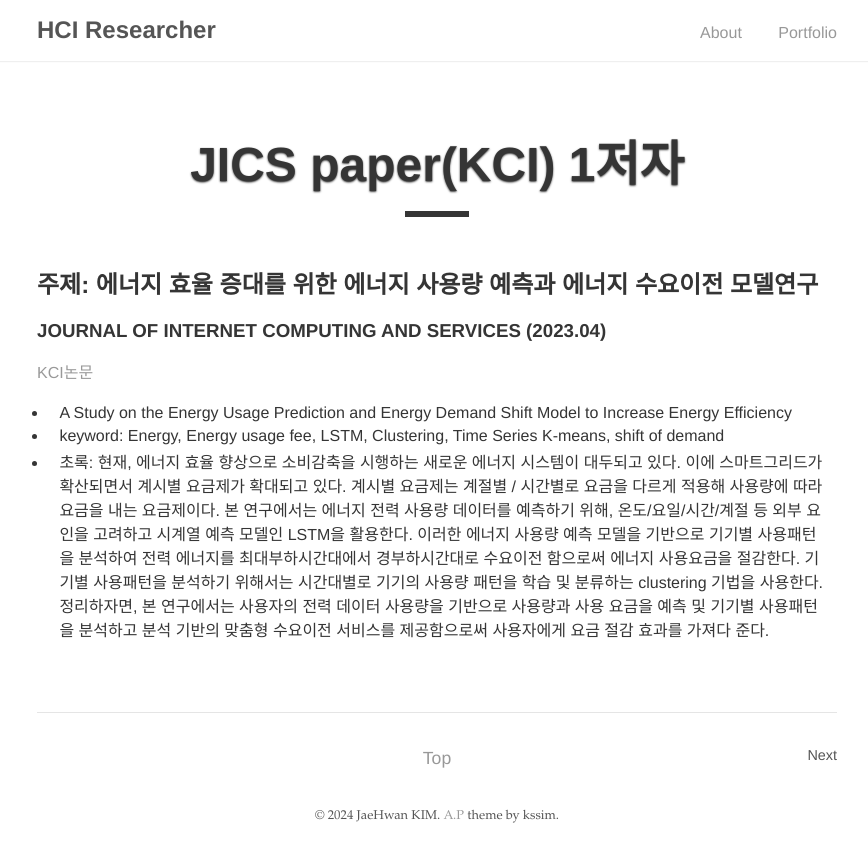
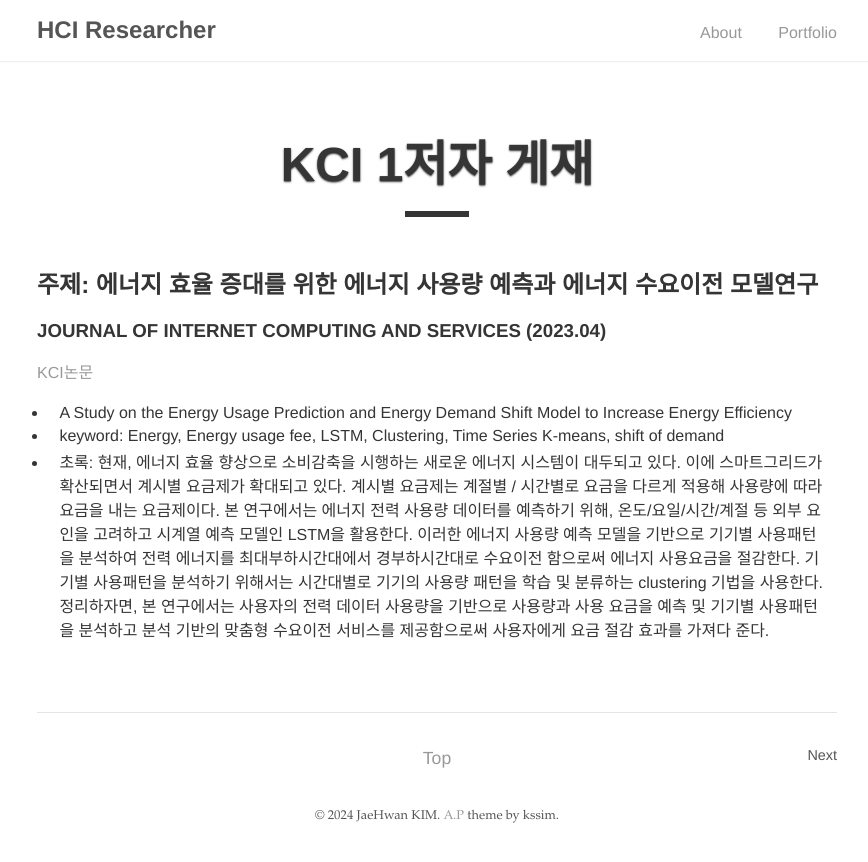
Before and after one commit to kjhwan98/kjhwan98.github.io, a Jekyll site: the page built from _posts/2023-04-01-Paper.md, in a window 1280 px wide. Shown: the top 862 px of the page, without its empty margins (203-1071 px from the left). Built offline with Jekyll 4.4.1, drawn with Linux system fonts in a browser that asks for light colours.

Commit message:
Update 2023-04-01-Paper.md

```diff
--- a/_posts/2023-04-01-Paper.md
+++ b/_posts/2023-04-01-Paper.md
@@ -1,6 +1,6 @@
 ---
 layout: post
-title: "JICS paper(KCI) 1저자"
+title: "KCI 1저자 게재"
 info: "에너지 수요이전 서비스 시스템"
 tech: "python"
 type: G
```
